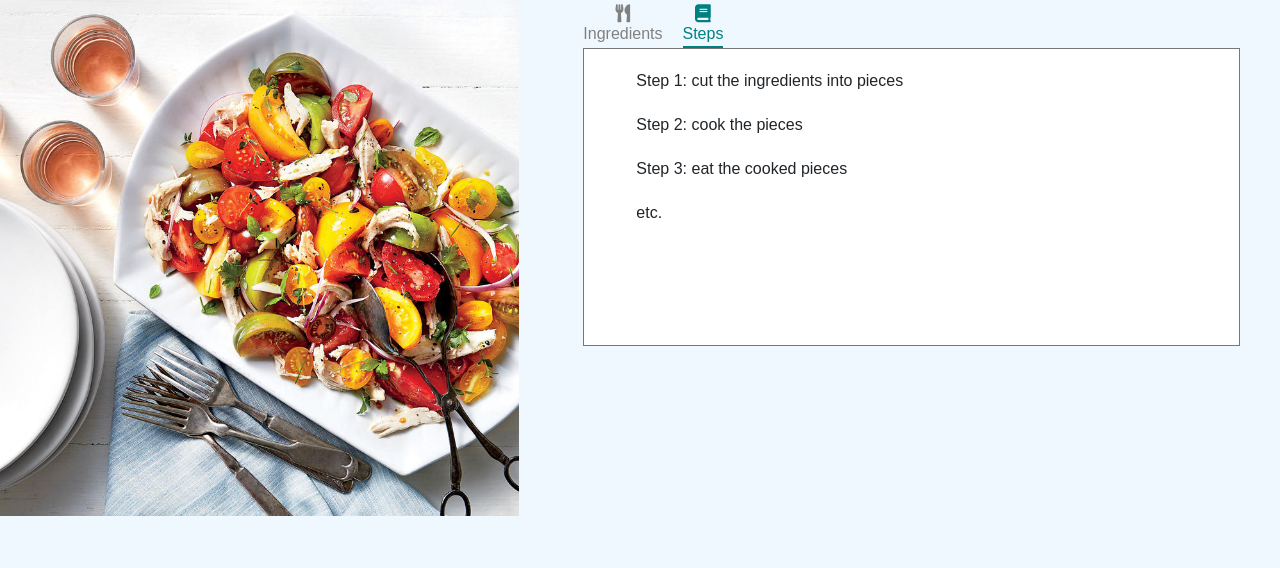
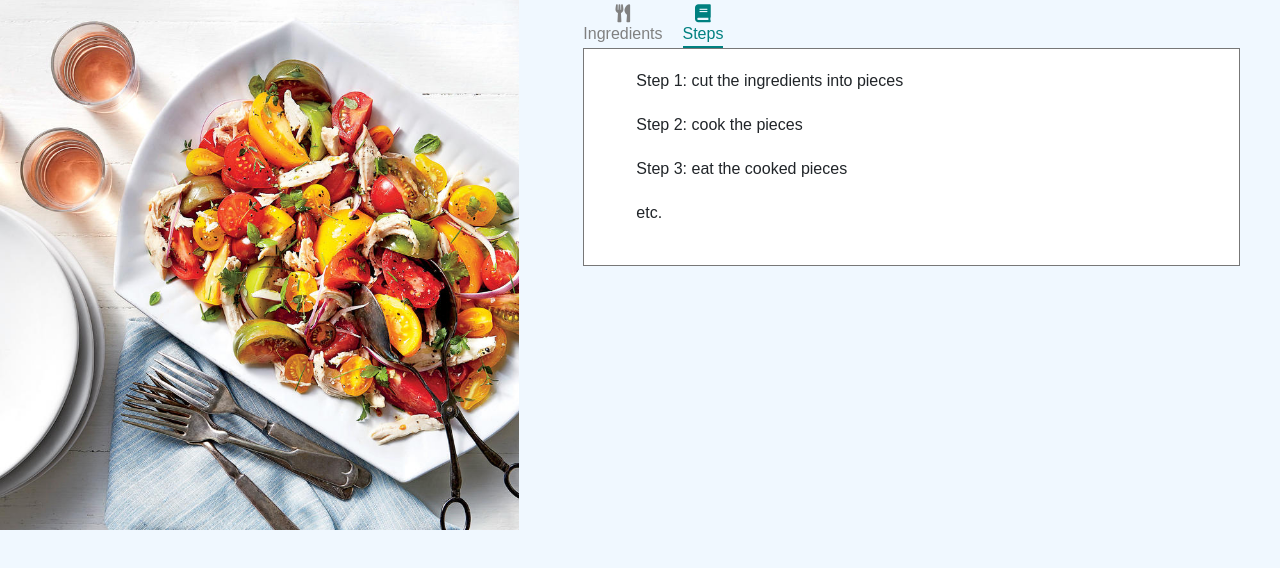
Before and after one commit to aagoos/cs326-final-team-pi, a website: page client/recipe.html in a window 1280 px wide. Shown: the part 218-786 px from the top of the page. Drawn offline with nearby package versions, Linux system fonts and the light colour scheme; no server answers; a web font is replaced by a local one.

Commit message:
Fixed image scaling in recipestyle.css

```diff
--- a/client/recipestyle.css
+++ b/client/recipestyle.css
@@ -30,11 +30,10 @@ a:hover{
 }
 
 .content-left-image{
-    width: 100%;
     background-image: url('./healthy-recipes.jpg');
     background-size: cover;
     background-position: center;
-    height: 90%;
+    height: 85vh;
     background-repeat: no-repeat;
 }
 
@@ -59,7 +58,6 @@ a:hover{
 .recipe-detail{ /*text area*/
     padding: 20px;
     border: 1.5px solid #777;
-    padding-bottom: 100px;
     overflow-y: scroll;
     margin-right: 40px;
     margin-left: 40px;
```
